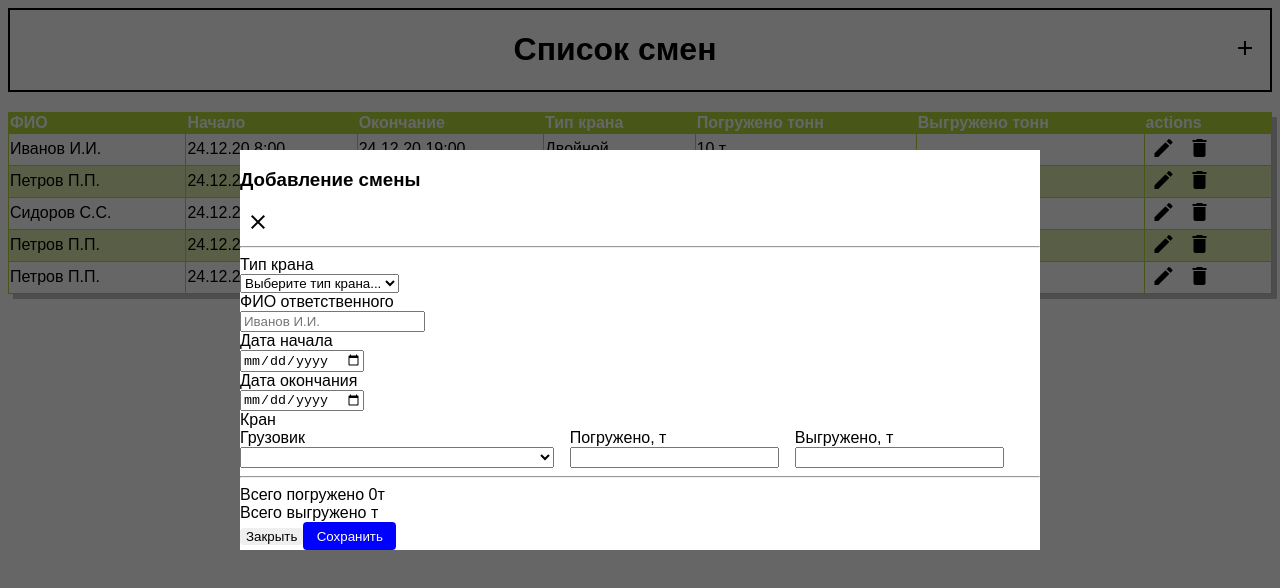
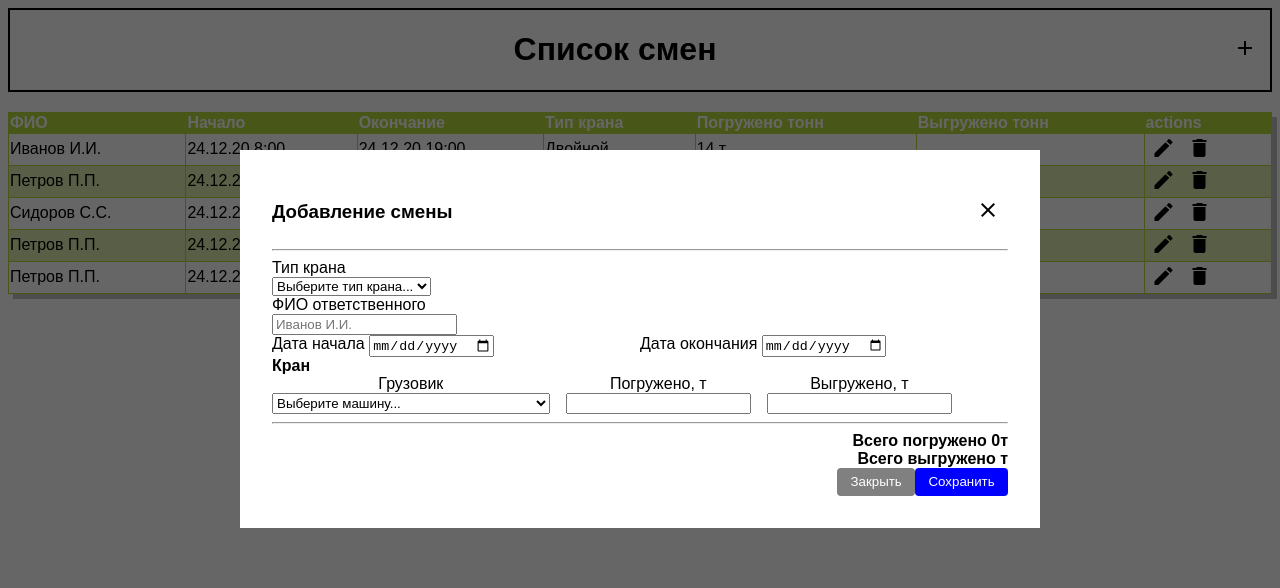
Before and after one commit to SpyriBird/Hoistmans-app-Angular, an Angular app in the folder app/: page / in a window 1280 px wide. Both pictures are taken after a click on the button "add". Shown: the top 588 px of the page. Built offline with nearby package versions, Linux system fonts and the light colour scheme.

Commit message:
made unload and load disable each other

```diff
--- a/app/src/app/add-form/add-form.component.html
+++ b/app/src/app/add-form/add-form.component.html
@@ -32,17 +32,18 @@
                 <div *ngIf="form.value.craneType === craneTypes.Double" class="subheading">Первый кран</div>
                 <div *ngIf="form.value.craneType !== craneTypes.Double" class="subheading">Кран</div>
                 <div class="grid">
-                    <div>Грузовик</div>
-                    <div>Погружено, т</div>
-                    <div>Выгружено, т</div>
+                    <div class="column-heading">Грузовик</div>
+                    <div class="column-heading">Погружено, т</div>
+                    <div class="column-heading">Выгружено, т</div>
                 </div>
                 <div *ngFor="let truck of getTrucksArray(1).controls; let idx = index">
                     <div formArrayName="{{idx}}" class="grid">
                         <select formControlName="truckName" (input)="onSelectTruck(1, idx, $event)">
+                            <option value="" disabled selected hidden>Выберите машину...</option>
                             <option *ngFor="let tName of truckNames" value="{{tName}}">{{tName}}</option>
                         </select>
-                        <input type="text" formControlName="loaded" >
-                        <input type="text" formControlName="unloaded">
+                        <input type="text" formControlName="loaded" (input)="disable(1, idx, true)">
+                        <input type="text" formControlName="unloaded" (input)="disable(1, idx, false)">
                         <button type="button" *ngIf="this.getTrucksArray(1).controls[idx].touched && getTrucksArray(1).length > 1" (click)="removeTruck(1, idx)">
                             <span class="material-icons">delete</span>
                         </button>
@@ -54,10 +55,11 @@
                 <div *ngFor="let truck of getTrucksArray(2).controls; let idx = index">
                     <div [formArrayName]="idx" class="grid">
                         <select formControlName="truckName" (change)="onSelectTruck(2, idx, $event)">
+                            <option value="" disabled selected hidden>Выберите машину...</option>
                             <option *ngFor="let truck of truckNames" value="{{truck}}">{{truck}}</option>
                         </select>
-                        <input type="number" formControlName="loaded">
-                        <input type="number" formControlName="unloaded">
+                        <input type="number" formControlName="loaded" (input)="disable(2, idx, true)">
+                        <input type="number" formControlName="unloaded" (input)="disable(2, idx, false)">
                         <button type="button" *ngIf="this.getTrucksArray(2).controls[idx].touched && getTrucksArray(2).length > 1" (click)="removeTruck(2, idx)">
                             <span class="material-icons">delete</span>
                         </button>
@@ -66,10 +68,14 @@
             </div>
         </div>
         <hr>
-        <div class="total">Всего погружено {{totalLoad}}т</div>
-        <div class="total">Всего выгружено т</div>
 
-        <button type="button" (click)="close()">Закрыть</button>
-        <button type="submit" class="accent-button" (click)="calcTotalLoad()">Сохранить</button>
+        <div class="total-container">
+            <div class="total">Всего погружено {{totalLoad}}т</div>
+            <div class="total">Всего выгружено т</div>
+        </div>
+        <div class="button-container">
+            <button type="button" class="primary-button" (click)="close()">Закрыть</button>
+            <button type="submit" class="accent-button">Сохранить</button>
+        </div>
     </form>
 </div>
--- a/app/src/app/add-form/add-form.component.scss
+++ b/app/src/app/add-form/add-form.component.scss
@@ -1,8 +1,39 @@
 select, input {
     display: block;
 }
+.container{
+    padding: 2rem;
+}
+.heading {
+    display: grid;
+    grid-template-columns: 1fr 40px;
+}
 .grid {
     display: grid;
-    grid-template-columns: 3fr 2fr 2fr 20px;
+    grid-template-columns: 3fr 2fr 2fr 40px;
     grid-gap: 1rem;
 }
+.total-container {
+    display: flex;
+    flex-direction: column;
+    justify-content: flex-start;
+    align-items: flex-end;
+}
+.total, .subheading {
+    font-weight: 600;
+}
+.column-heading {
+    text-align: center;
+}
+.date-inputs {
+    display: grid;
+    grid-template-columns: 1fr 1fr;
+    & input {
+        display: inline;
+    }
+}
+.button-container {
+    display: flex;
+    flex-direction: row;
+    justify-content: flex-end;
+}
--- a/app/src/app/add-form/add-form.component.ts
+++ b/app/src/app/add-form/add-form.component.ts
@@ -29,14 +29,14 @@ export class AddFormComponent implements OnInit {
     }
 
     this.form = new FormGroup({
-      craneType: new FormControl(this.edit ? this.shift.craneType : '', [Validators.required]),
+      craneType: new FormControl({value: this.edit ? this.shift.craneType : '', disabled: this.edit}, [Validators.required]),
       workerName: new FormControl(this.edit ? this.shift.workerName : '', [Validators.required]),
       dateOfStart: new FormControl('', [Validators.required]),
       dateOfFinish: new FormControl('', [Validators.required]),
       cranes: this.createCranesArray()
     });
+
     console.log(this.form)
-    console.log(this.getTrucksArray(1));
   }
 
   private createCranesArray() {
@@ -93,8 +93,8 @@ export class AddFormComponent implements OnInit {
   }
 
   public onSelectTruck(crane: number, index: number, event: Event) {
-
-      if (!this.getTrucksArray(crane).controls[index].touched) {
+      let truckControl: FormControl = (<FormControl>this.getTrucksArray(crane).controls[index].get('truckName'));
+      if (!truckControl.touched) {
         this._addTruck(crane);
       }
       (<HTMLElement>event.target).blur();
@@ -110,7 +110,42 @@ export class AddFormComponent implements OnInit {
     // })
   }
 
-  public calcTotalLoad() {
+  public disable(crane: number, index: number, isLoaded: boolean) {
+
+    let controlLoad: FormControl = (<FormControl>this.getTrucksArray(crane).controls[index].get('loaded'));
+    let controlUnload: FormControl = (<FormControl>this.getTrucksArray(crane).controls[index].get('unloaded'));
+
+    if (isLoaded) {
+
+      if (!controlLoad.pristine && controlLoad.value !== '') {
+        controlUnload.disable();
+
+      } else {
+
+        controlUnload.enable();
+      }
+
+    } else {
+
+      if (!controlUnload.pristine && controlUnload.value !== '') {
+
+        controlLoad.disable();
+
+      } else {
+
+        controlLoad.enable();
+      }
+
+    }
+
+
+  }
+
+  private _calcTotals() {
+    this._calcTotalLoad();
+    this._calcTotalUnload();
+  }
+  private _calcTotalLoad() {
     let total = 0;
 
     for (let crane of [1,2]) {
@@ -119,6 +154,16 @@ export class AddFormComponent implements OnInit {
       }
     }
     this.totalLoad = total;
+  }
+  private _calcTotalUnload() {
+    let total = 0;
+
+    for (let crane of [1,2]) {
+      for (let control of this.getTrucksArray(crane).controls) {
+        total += +control.value.unloaded;
+      }
+    }
+    this.totalUnload = total;
   }
 
   public removeTruck(crane: number, index: number) {
--- a/app/src/app/shift.service.ts
+++ b/app/src/app/shift.service.ts
@@ -39,8 +39,8 @@ export class ShiftService {
   private _shifts: Shift[] = [
     {id: 1, craneType: CraneType.Double, workerName: 'Иванов И.И.', dateOfStart: new Date('2020-12-24T08:00'), dateOfFinish: new Date('2020-12-24T19:00'), cranes: [{trucks: [{name: TruckName.Truck1, loaded: 10, unloaded: 0}] }, {trucks: [{name: TruckName.Truck2, loaded: 4, unloaded: 0}] }] },
     {id: 2, craneType: CraneType.Double, workerName: 'Петров П.П.', dateOfStart: new Date('2020-12-24T08:00'), dateOfFinish: new Date('2020-12-24T19:00'), cranes: [{trucks: [{name: TruckName.Truck2, loaded: 10, unloaded: 0}] }, {trucks: [{name: TruckName.Truck2, loaded: 4, unloaded: 0}] }]},
-    {id: 3, craneType: CraneType.Double, workerName: 'Сидоров С.С.', dateOfStart: new Date('2020-12-24T08:00'), dateOfFinish: new Date('2020-12-24T19:00'), cranes: [{trucks: [{name: TruckName.Truck1, loaded: 10, unloaded: 0}] }, {trucks: [{name: TruckName.Truck2, loaded: 4, unloaded: 0}] }]},
-    {id: 4, craneType: CraneType.Single, workerName: 'Петров П.П.', dateOfStart: new Date('2020-12-24T08:00'), dateOfFinish: new Date('2020-12-24T19:00'), cranes: [{trucks: [{name: TruckName.Truck4, loaded: 10, unloaded: 0}] }]},
+    {id: 3, craneType: CraneType.Double, workerName: 'Сидоров С.С.', dateOfStart: new Date('2020-12-24T08:00'), dateOfFinish: new Date('2020-12-24T19:00'), cranes: [{trucks: [{name: TruckName.Truck1, loaded: 0, unloaded: 51}] }, {trucks: [{name: TruckName.Truck2, loaded: 4, unloaded: 0}] }]},
+    {id: 4, craneType: CraneType.Single, workerName: 'Петров П.П.', dateOfStart: new Date('2020-12-24T08:00'), dateOfFinish: new Date('2020-12-24T19:00'), cranes: [{trucks: [{name: TruckName.Truck4, loaded: 0, unloaded: 100}] }]},
     {id: 5, craneType: CraneType.Single, workerName: 'Петров П.П.', dateOfStart: new Date('2020-12-24T08:00'), dateOfFinish: new Date('2020-12-24T19:00'), cranes: [{trucks: [{name: TruckName.Truck1, loaded: 10, unloaded: 0}] }]},
   ]
 
@@ -49,13 +49,19 @@ export class ShiftService {
   }
 
   private _calcTotals() {
+
     for (let [index, shift] of this._shifts.entries() ) {
+
       let totalLoad = 0;
       let totalUnload = 0;
+      for (let crane of shift.cranes) {
 
-      for (let truck of shift.cranes[0].trucks) {
-        totalLoad += truck.loaded ? truck.loaded : 0;
-        totalUnload += truck.unloaded ? truck.unloaded : 0;
+        for (let truck of crane.trucks) {
+
+          totalLoad += truck.loaded ? truck.loaded : 0;
+          totalUnload += truck.unloaded ? truck.unloaded : 0;
+
+        }
       }
 
       this._shifts[index].totalLoad = totalLoad;
--- a/app/src/styles.scss
+++ b/app/src/styles.scss
@@ -33,3 +33,8 @@ button {
     padding: .5em 1em;
     color: var(--default-background-color);
 }
+.primary-button {
+    background-color: var(--primary-button-color);
+    padding: .5em 1em;
+    color: var(--default-background-color);
+}
```
